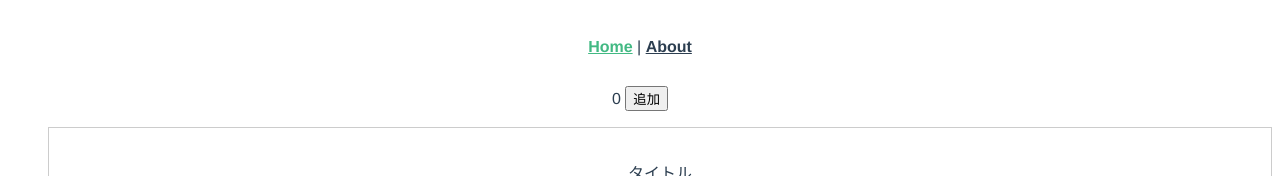
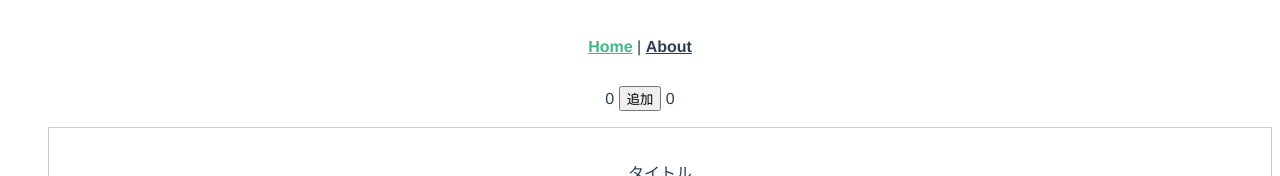
Before and after one commit to Tatsumi0658/Vues, a Vue app: page / in a window 1280 px wide. Shown: the top 176 px of the page. Built offline with nearby package versions, Linux system fonts and the light colour scheme.

Commit message:
state, gettersを追加

```diff
--- a/src/App.vue
+++ b/src/App.vue
@@ -6,6 +6,7 @@
   <div id="app">
       {{ this.$store.state.count }}
       <button @click="increment">追加</button>
+      {{ storecount }}
   </div>
   <router-view/>
 </template>
@@ -16,6 +17,11 @@
     methods: {
       increment(){
         this.$store.dispatch('incrementAction')
+      }
+    },
+    computed: {
+      storecount() {
+        return this.$store.getters.storecount
       }
     }
     /*computed: {
--- a/src/store/index.js
+++ b/src/store/index.js
@@ -3,6 +3,11 @@ import { createStore } from 'vuex'
 export const store = createStore({
   state: {
     count: 0
+  },
+  getters: {
+    storecount(state){
+      return state.count
+    }
   },
   mutations: {
     increment(state){
```
